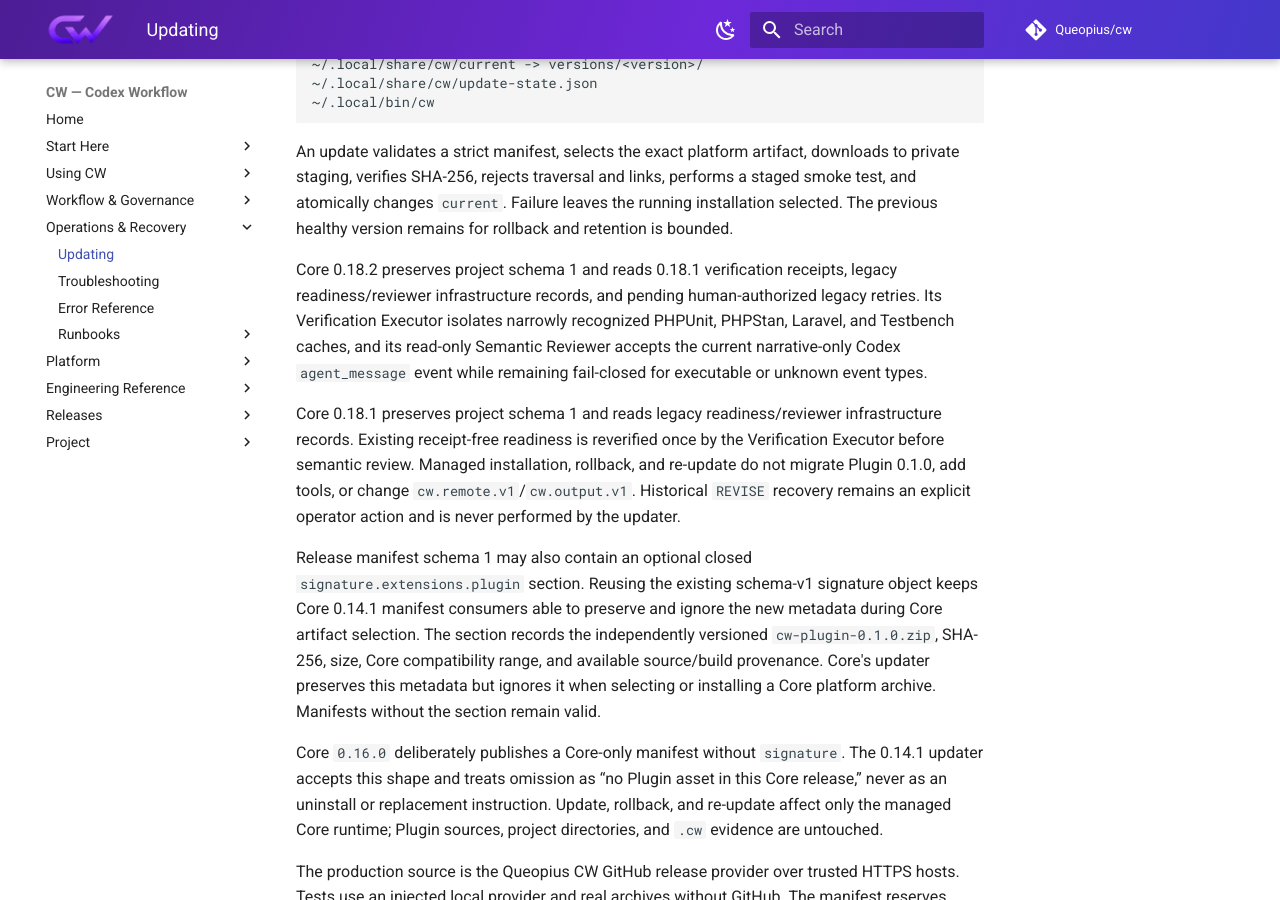
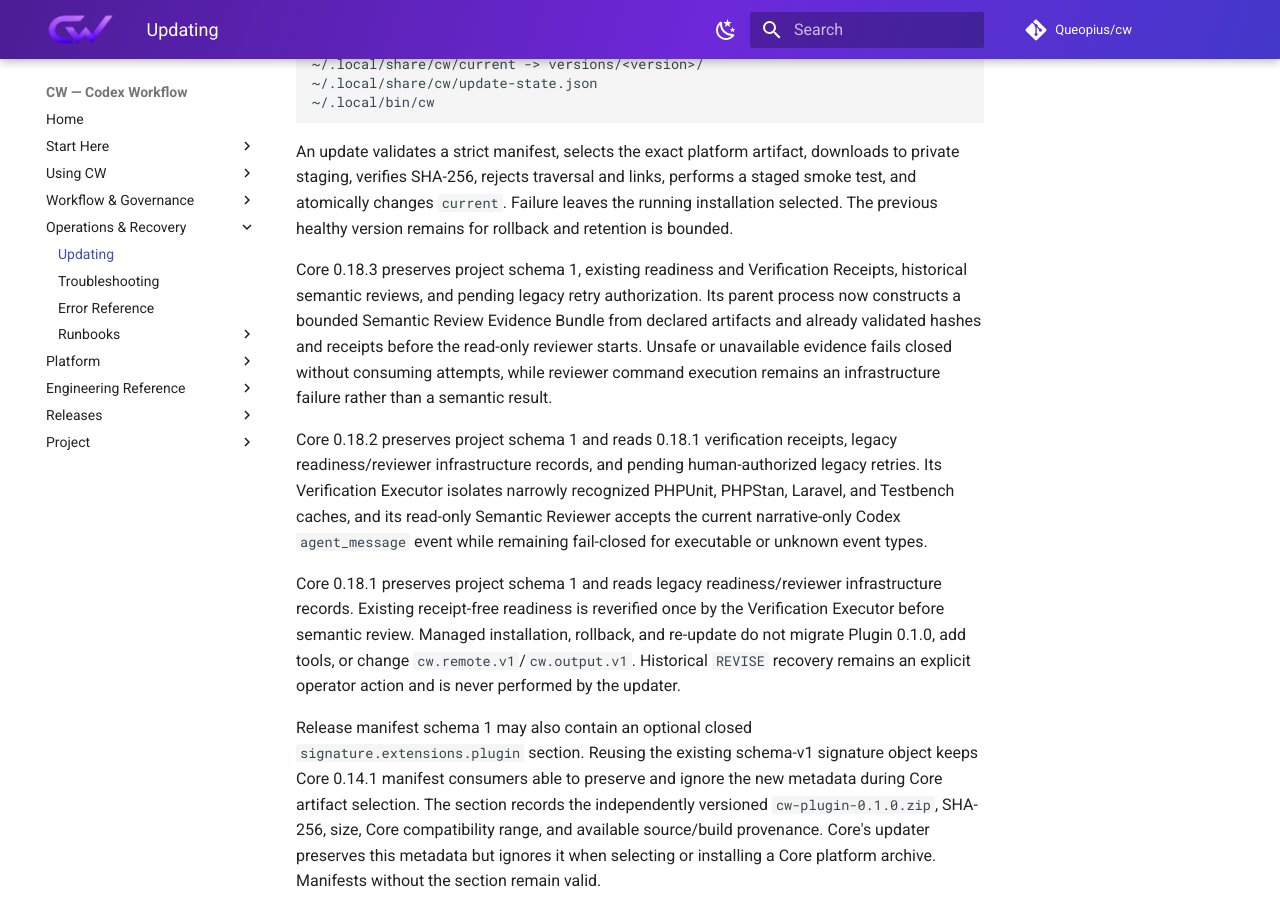
Before and after one commit to Queopius/cw, an MkDocs documentation site: the page built from docs/updating.md, in a window 1280 px wide and 900 px high, scrolled down 516 px. Built offline with MkDocs 1.6.1 and Material for MkDocs 9.7.7, drawn with Linux system fonts in a browser that asks for light colours; comment, search, counter and statistics services are not loaded.

```diff
--- a/docs/updating.md
+++ b/docs/updating.md
@@ -29,6 +29,14 @@ downloads to private staging, verifies SHA-256, rejects traversal and links,
 performs a staged smoke test, and atomically changes `current`. Failure leaves
 the running installation selected. The previous healthy version remains for
 rollback and retention is bounded.
+
+Core 0.18.3 preserves project schema 1, existing readiness and Verification
+Receipts, historical semantic reviews, and pending legacy retry authorization.
+Its parent process now constructs a bounded Semantic Review Evidence Bundle
+from declared artifacts and already validated hashes and receipts before the
+read-only reviewer starts. Unsafe or unavailable evidence fails closed without
+consuming attempts, while reviewer command execution remains an infrastructure
+failure rather than a semantic result.
 
 Core 0.18.2 preserves project schema 1 and reads 0.18.1 verification receipts,
 legacy readiness/reviewer infrastructure records, and pending human-authorized
```
Also changed, not shown: CHANGELOG.md (+15 -0 lines), docs/versioning.md (+3 -3 lines), 10 other files.
